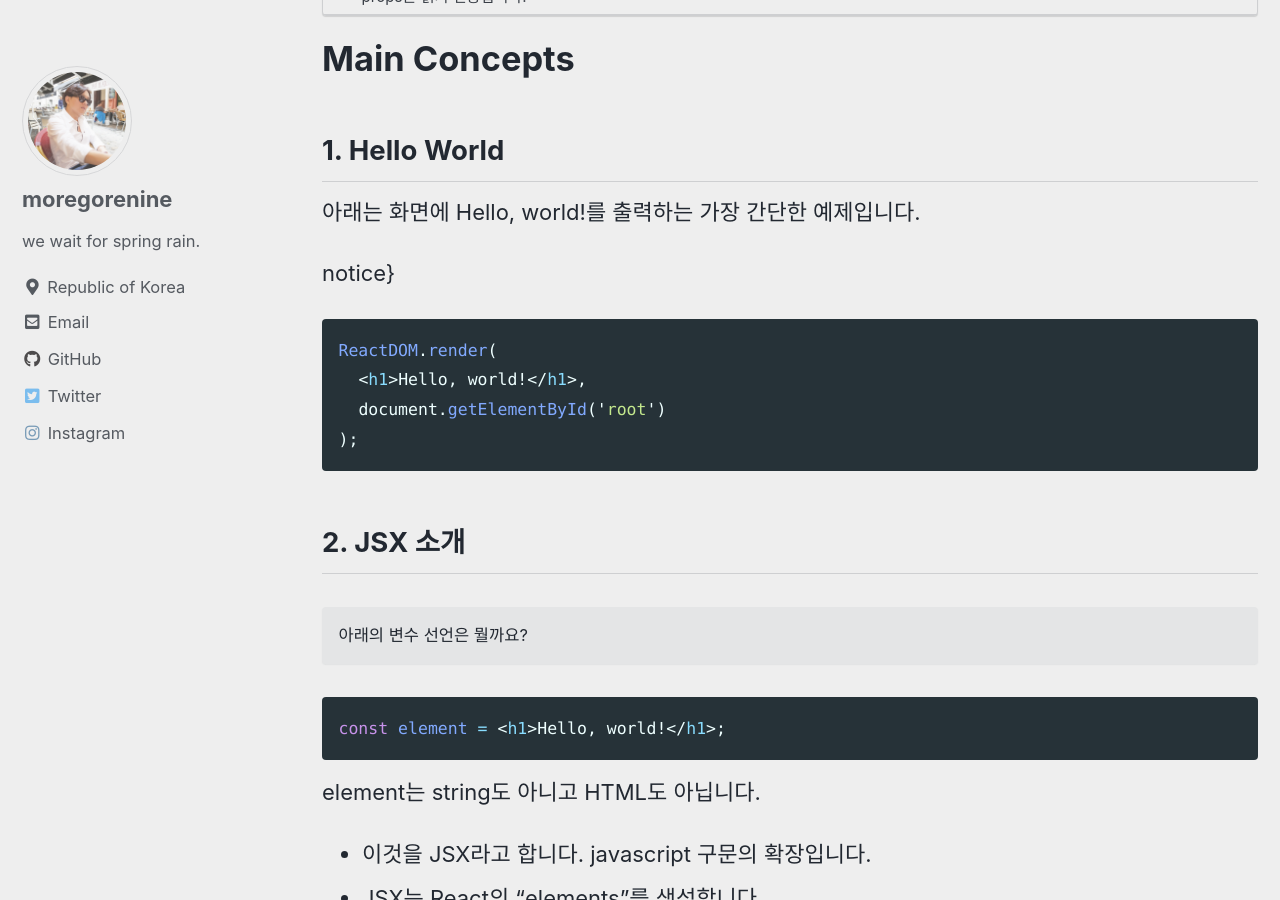
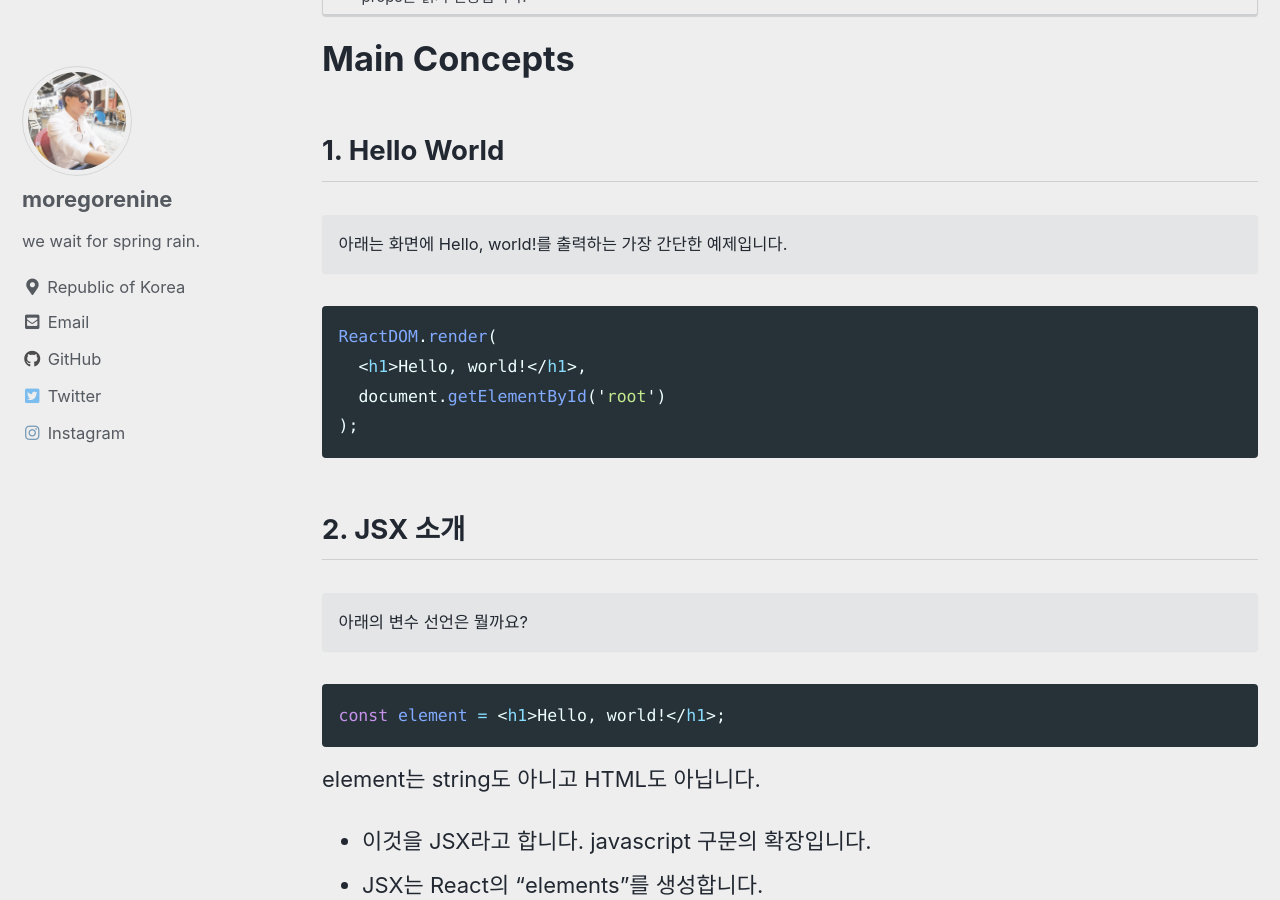
Before and after one commit to moregorenine/moregorenine.github.io, a Jekyll site: the page built from _posts/react/2021-7-17-react-docs.md, in a window 1280 px wide and 900 px high, scrolled down 922 px. Built offline with Jekyll 4.4.1, drawn with Linux system fonts in a browser that asks for light colours; cached includes are drawn as plain includes; comment, search, counter and statistics services are not loaded.

Commit message:
Update 2021-7-1-git.md

````diff
--- a/_posts/react/2021-7-17-react-docs.md
+++ b/_posts/react/2021-7-17-react-docs.md
@@ -13,9 +13,7 @@ toc_sticky: true
 # Main Concepts
 ## 1. Hello World
 아래는 화면에 Hello, world!를 출력하는 가장 간단한 예제입니다.
-
-
-notice}
+{: .notice}
 
 ```jsx
 ReactDOM.render(
````
Also changed, not shown: other parts of _posts/react/2021-7-17-react-docs.md (+1 -1 lines).
